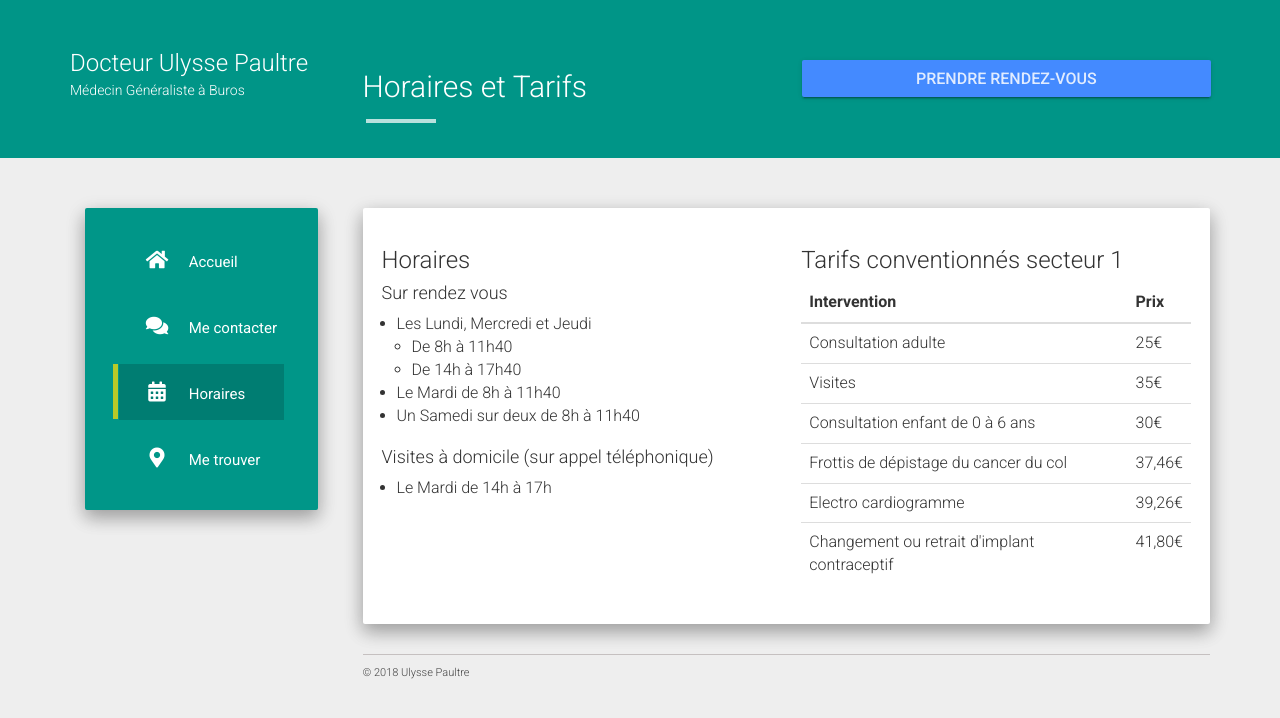
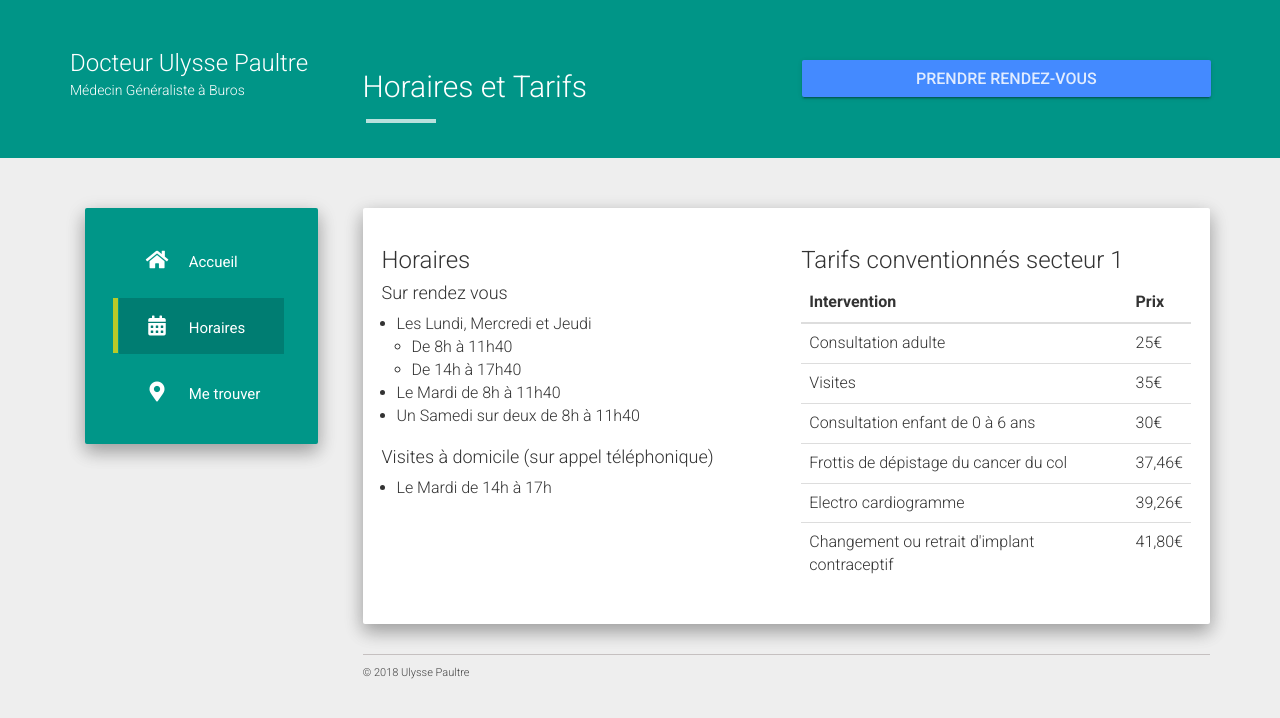
Before and after one commit to Benratelade/medecin-buros, a Jekyll site: the page built from me-trouver.html, in a window 1280 px wide. Shown: the top 718 px of the page. Built offline with Jekyll 4.4.1, drawn with Linux system fonts in a browser that asks for light colours; nearby versions of some CDN libraries.

```diff
--- a/_data/urls.json
+++ b/_data/urls.json
@@ -6,11 +6,6 @@
     "layout": "post"
   },
   {
-    "text": "Me contacter",
-    "url": "/me-contacter",
-    "icon": "fa-comments"
-  },
-    {
     "text": "Horaires",
     "url": "/horaires-tarifs",
     "icon": "fa-calendar-alt"
```
Also changed, not shown: me-trouver.html (renamed from rendez-vous.html).
